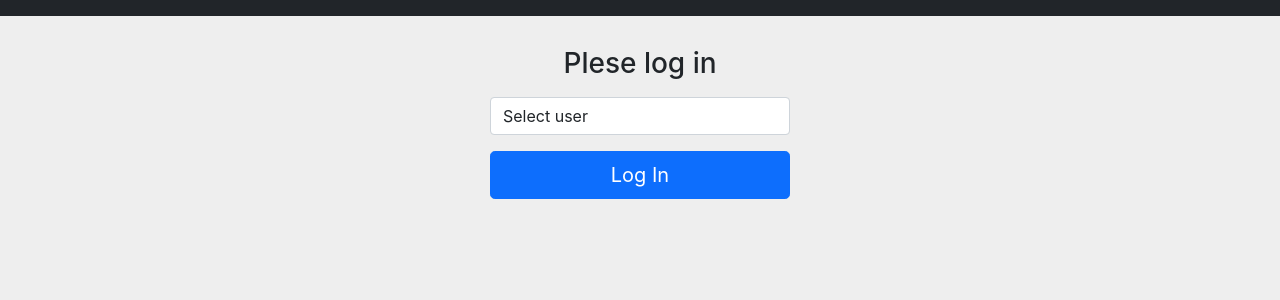
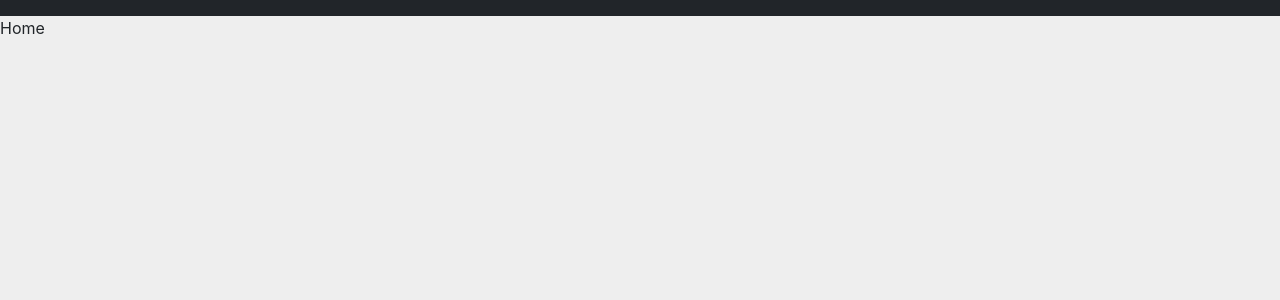
Before and after one commit to dsypien/would-your-rather, a React (Create React App) app: page /home in a window 1280 px wide. Shown: the top 300 px of the page. Built offline with nearby package versions, Linux system fonts and the light colour scheme.

Commit message:
added routing to app, on log in navigate to home

```diff
--- a/package.json
+++ b/package.json
@@ -11,6 +11,7 @@
     "react-bootstrap": "^2.0.2",
     "react-dom": "^17.0.2",
     "react-redux": "^7.2.6",
+    "react-router-dom": "^6.0.2",
     "react-scripts": "4.0.3",
     "redux": "^4.1.2",
     "redux-thunk": "^2.4.0",
--- a/src/components/App.js
+++ b/src/components/App.js
@@ -1,8 +1,14 @@
 import Login from "./Login"
+import Home from "./Home"
 import Nav from "./Nav"
 import { connect } from "react-redux"
 import { handleInitialData } from "../actions/shared"
 import React, { Component } from "react"
+import {
+  BrowserRouter as Router,
+  Routes,
+  Route
+} from "react-router-dom"
 
 class App extends Component {
   componentDidMount(){
@@ -11,10 +17,15 @@ class App extends Component {
 
   render(){
     return (
-      <div className="App">
-        <Nav />
-        <Login />
-      </div>
+      <Router>
+        <div className="App">
+          <Nav />
+          <Routes>
+            <Route path="/" exact element={<Login />} />
+            <Route path="/home" element={<Home />} />
+          </Routes>
+        </div>
+      </Router>
     )
   }
 }
--- a/src/components/Dashboard.js
+++ b/src/components/Home.js
@@ -1,11 +1,13 @@
 import React, { Component } from 'react'
 
-class Dashhboard extends Component {
+class Home extends Component {
    render () {
       return (
          <div>
-            Dashhboard
+            Home
          </div>
       )
    }
 }
+
+export default Home
--- a/src/components/Login.js
+++ b/src/components/Login.js
@@ -1,10 +1,12 @@
 import React, { Component } from "react"
 import { connect } from "react-redux"
 import { setAuthedUser } from "../actions/authedUser"
+import { Navigate } from "react-router-dom"
 
 class Login extends Component{
    state = {
-      user: ""
+      user: "",
+      loggedIn : false
    }
 
    handleSubmit = (e) => {
@@ -12,8 +14,10 @@ class Login extends Component{
       const { dispatch } = this.props
 
       if(this.state.user){
-         alert(this.state.user + ' is loggin in')
           dispatch(setAuthedUser(this.state.user))
+          this.setState({
+             loggedIn: true
+          })
       }
       else {
          // TODO: instruct user to select a user from the dropdown
@@ -21,9 +25,7 @@ class Login extends Component{
    }
 
    handleChange = (e) => {
-      const user = e.target.value;
-
-      console.log(user)
+      const user = e.target.value
 
       this.setState({
          user,
@@ -32,6 +34,11 @@ class Login extends Component{
 
    render(){
       const { users } = this.props
+      const { loggedIn } = this.state
+
+      if (loggedIn) {
+         return <Navigate to="/home" />
+      }
 
       return (
          <form onSubmit={(e) => this.handleSubmit(e)} className="auth-container mt-3">
```
Also changed, not shown: 1 other file (tests, documents, lock files or other folders).
